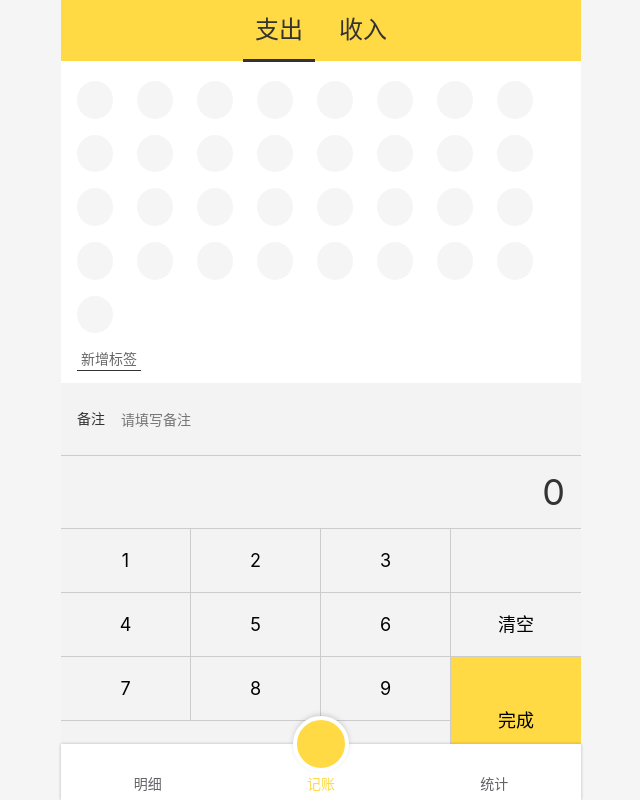
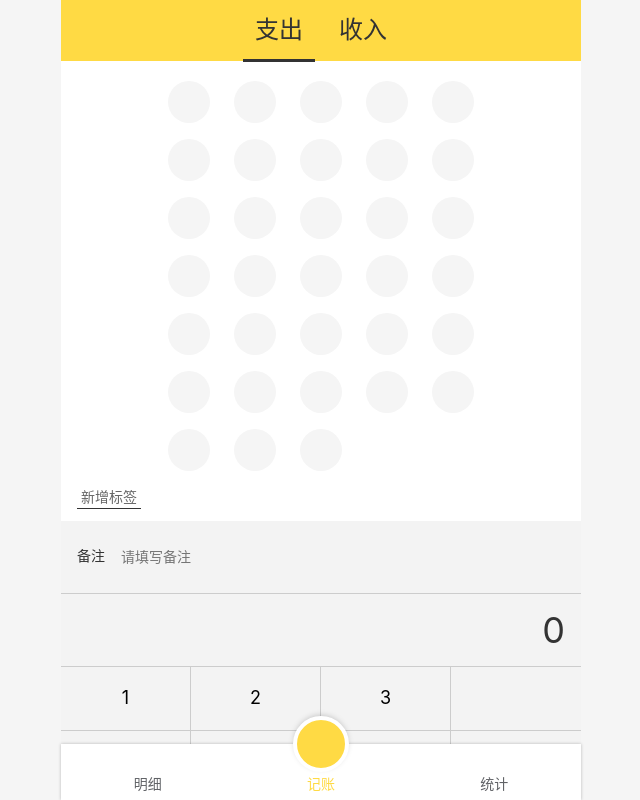
Before and after one commit to ygcedu/coinback-cash, a React app: page /#/money in a window 1280 px wide. Shown: the whole page, without its empty margins (319-959 px from the left). Built offline with nearby package versions, Linux system fonts and the light colour scheme.

Commit message:
标签 grid 布局

```diff
--- a/src/views/Money/TagsSection.tsx
+++ b/src/views/Money/TagsSection.tsx
@@ -13,16 +13,22 @@
   align-items: flex-start;
 
   > ol {
+    display: grid;
     margin: 0 -12px;
+    grid-template-columns:1fr 1fr 1fr 1fr 1fr;
+    margin-left: auto;
+    margin-right: auto;
 
     > li {
       background: #f5f5f5;
       border-radius: 50%;
-      display: inline-block;
-      //padding: 3px 18px;
-      padding: 6px;
       font-size: 14px;
       margin: 8px 12px;
+      width: 3em;
+      height: 3em;
+      display: flex;
+      justify-content: center;
+      align-items: center;
 
       &.selected {
         background: #ffda44;
```
